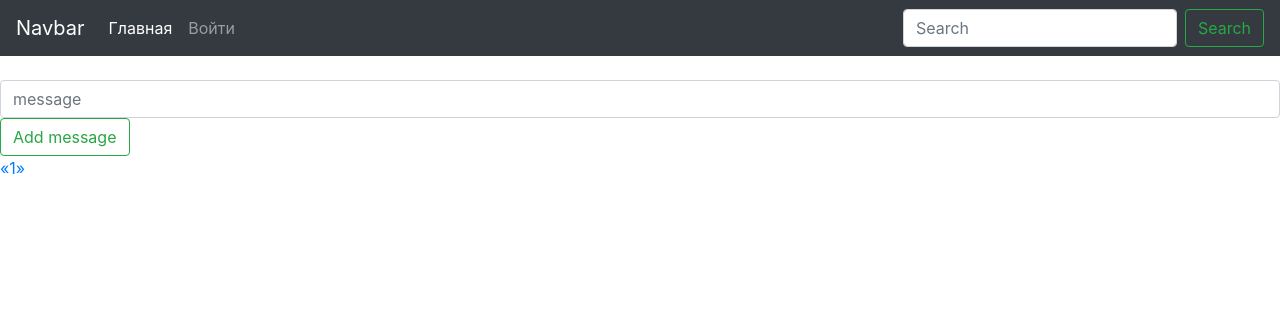
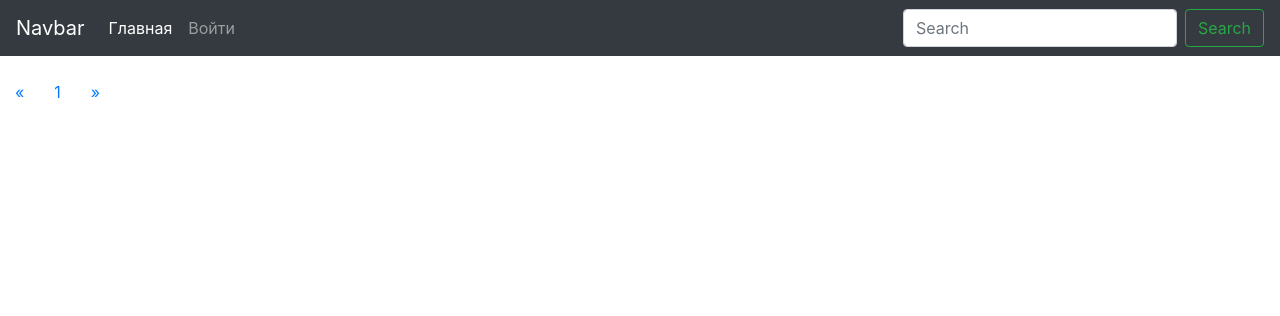
Before and after one commit to AlexLeyba/twitter-project-1, a Django app: page / in a window 1280 px wide. Shown: the top 316 px of the page. Run offline with Django 3.2, Linux system fonts and the light colour scheme; parts of the project's set-up code (start-up, migrations or seed data) failed here and were passed over; some libraries are stand-ins or nearby versions.

Commit message:
Backend_twitter_light_2

```diff
--- a/Messages/templates/main/index.html
+++ b/Messages/templates/main/index.html
@@ -44,7 +44,7 @@
         </form>
       </div>
     </nav>
-{#    {% if user.authenticated %}#}
+    {% if user.is_authenticated %}
         {% if attention == 'achtung' %}
             <div class="alert alert-primary" role="alert">
                 Your message is above 250 symbols!
@@ -55,14 +55,15 @@
             <input class="form-control mr-sm-2" type="text" placeholder="message" value="" name="text_message">
             <button class="btn btn-outline-success my-2 my-sm-0" type="submit">Add message</button>
         </form>
+    {% endif %}
 {# Articles start #}
          {% if articles %}
             <ul class="list-group">
                 {% for e in articles %}
-                    <li class="align-right"> {{ e.text }}</li>
+                    <li class="align-right lead container"> {{ e.text }}</li>
                 {% endfor %}
             </ul>
-        {% endif %}
+         {% endif %}
 {# Articles end #}
 {# Pagination start #}
          </div>
@@ -70,28 +71,28 @@
                 <div class="large-3 large-offset-5 columns">
                     <ul class="pagination">
                         {% if articles.has_previous %}
-                            <li class="arrow"><a href="/page/{{ articles.previous_page_number }}/">&laquo;</a></li>
+                            <li class="arrow container"><a href="/page/{{ articles.previous_page_number }}/">&laquo;</a></li>
                         {% else %}
-                            <li class="arrow unavailable"><a href="">&laquo;</a></li>
+                            <li class="arrow unavailable container"><a href="">&laquo;</a></li>
                         {% endif %}
                         {% for page in articles.paginator.page_range %}
                             {% if page == articles.number %}
-                                <li class="current"><a href="/page/{{ page }}/"> {{ page }} </a></li>
+                                <li class="current container"><a href="/page/{{ page }}/"> {{ page }} </a></li>
                             {% else %}
-                                <li><a href="/page/{{ page }}/"> {{ page }} </a></li>
+                                <li class="container"><a href="/page/{{ page }}/"> {{ page }} </a></li>
                             {% endif %}
                         {% endfor %}
                         {% if articles.has_next %}
-                            <li class="arrow"><a href="/page/{{ articles.next_page_number }}/">&raquo;</a></li>
+                            <li class="arrow container"><a href="/page/{{ articles.next_page_number }}/">&raquo;</a></li>
                         {% else %}
-                            <li class="arrow unavailable"><a href="">&raquo;</a></li>
+                            <li class="arrow unavailable container"><a href="">&raquo;</a></li>
                         {% endif %}
                     </ul>
                 </div>
             </div>
 {# pagination end #}
 
-{#    {% endif %}#}
+
 
     <script src="https://code.jquery.com/jquery-3.3.1.slim.min.js" integrity="sha384-q8i/X+965DzO0rT7abK41JStQIAqVgRVzpbzo5smXKp4YfRvH+8abtTE1Pi6jizo" crossorigin="anonymous"></script>
     <script>window.jQuery || document.write('<script src="../../assets/js/vendor/jquery-slim.min.js"><\/script>')</script>
```
